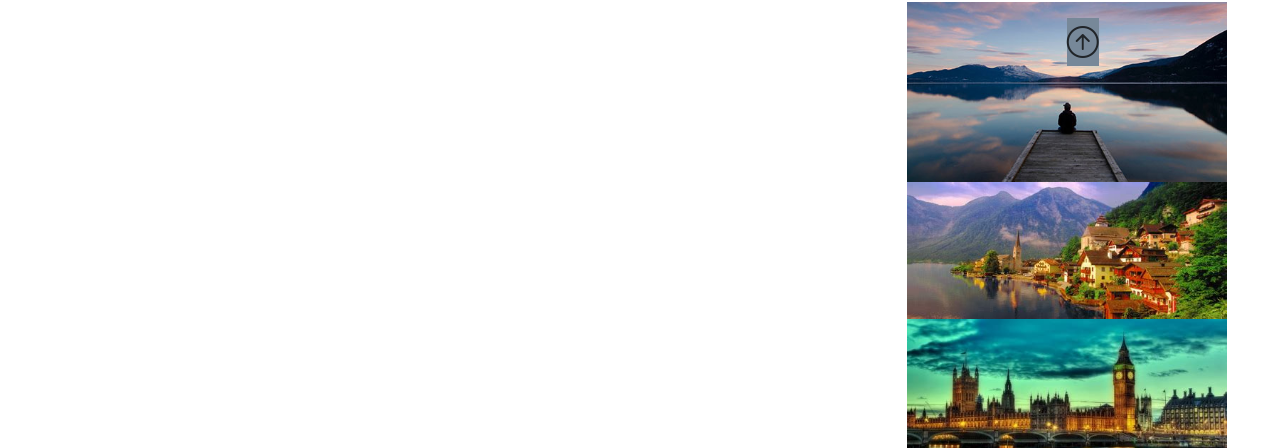
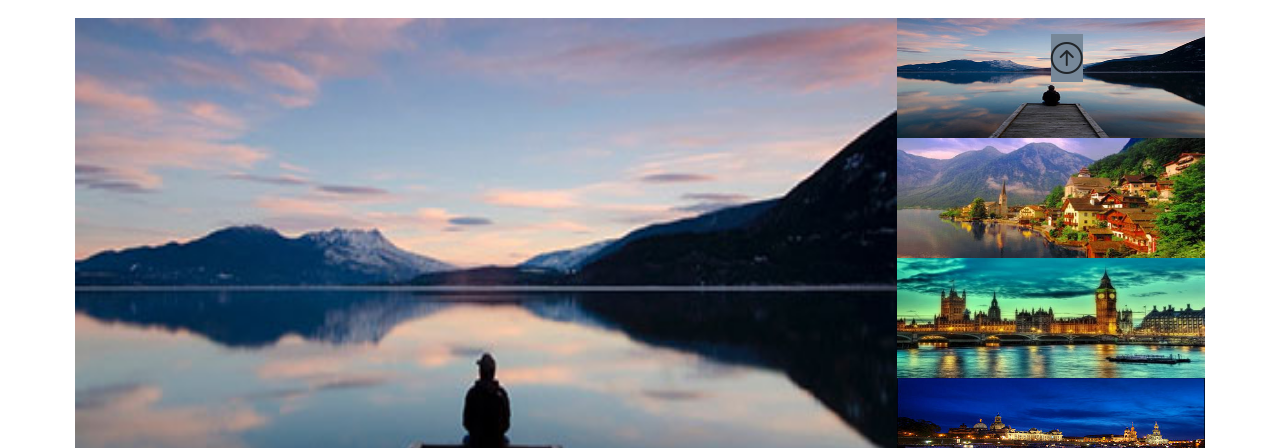
Before and after one commit to dona70909/js-array-carousel, a plain HTML site: page index.html in a window 1280 px wide. Shown: the part 62-510 px from the top of the page. Drawn offline with nearby package versions, Linux system fonts and the light colour scheme.

Commit message:
modifiche

```diff
--- a/css/mystyle.css
+++ b/css/mystyle.css
@@ -1,6 +1,12 @@
 
 .my-small-img{
     width: 100%;
+    height: 100%;
+}
+.carousel-element-small{
+    height: 20%;
+}
+.carousel-element-big{
     height: 100%;
 }
 
@@ -21,11 +27,19 @@
     text-align: center;
 }
 
-.my-col{
+.my-col-big{
     padding-right: 0;
     padding-left: 0;
     position: relative;
-    height: 590px;
+    height:600px;
+    overflow-y: hidden;
+}
+
+.my-col-small{
+    padding-right: 0;
+    padding-left: 0;
+    position: relative;
+    height:600px;
     overflow-y: hidden;
 }
 
--- a/index.html
+++ b/index.html
@@ -29,12 +29,12 @@
         </div>
     </header>
 
-    <main class="pt-2">
+    <main class="p-4">
         <div class="container-fluid">
             <div class="row justify-content-center">
-                <div class="col-8 my-col my-big-img-container">
+                <div class="col-8 my-col-big my-big-img-container">
                 </div>
-                <div class="col-3 d-flex flex-column my-col my-carousel-container">
+                <div class="col-3 d-flex flex-column my-col-small my-carousel-container">
                     <i class="bi bi-arrow-up-circle" id="btn-up"></i>
                     <i class="bi bi-arrow-down-circle" id="btn-down"></i>
                 </div>
--- a/js/myscript.js
+++ b/js/myscript.js
@@ -24,14 +24,12 @@ let elementBigImg = "";
 for (let i = 0 ; i < arraySmallImg.length ; i++){
     carouselContent += `
     <div class="carousel-element-small">
-    <img src="${arraySmallImg[i]}" class="my-small-img" alt="Random picture">
+    <img src="${arraySmallImg[i]}" class="my-small-img " alt="Random picture">
     </div>
-
     `
 
     elementBigImg += `
-
-    <div class="carousel-element-big position-relative text-white d-none">
+    <div class="carousel-element-big position-relative text-white">
     <img src="${arraySmallImg[i]}" class="my-big-img" alt="Random picture">
     <h1 class="position-absolute my-title"> ${titleBigImgs[i]} </h1>
     <p class="position-absolute my-paragraph "> ${text[i]} </p>
@@ -73,10 +71,6 @@ buttonUp.addEventListener("click", function(){
         active++;
     }
 
-
-
-
-
 });
 
 
```
